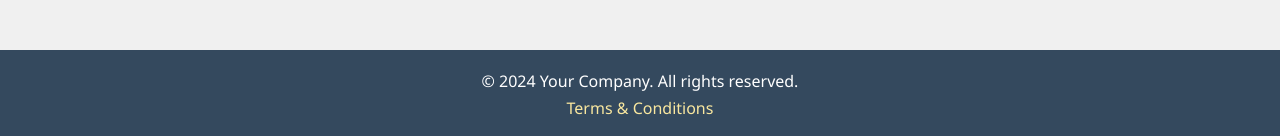
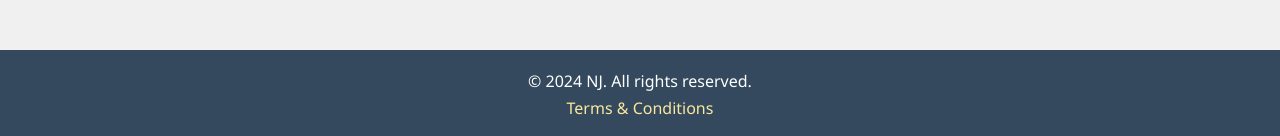
Before and after one commit to joselyneniyigena/web, a plain HTML site: page spare_parts.html in a window 1280 px wide. Shown: the part 5401-5537 px from the top of the page. Drawn offline with Linux system fonts and the light colour scheme.

Commit message:
Initial commit

```diff
--- a/spare_parts.html
+++ b/spare_parts.html
@@ -56,7 +56,7 @@
     </main>
 
     <footer>
-        <p>&copy; 2024 Your Company. All rights reserved.</p>
+        <p>&copy; 2024 NJ. All rights reserved.</p>
         <p><a href="#">Terms & Conditions</a></p>
     </footer>
 </body>
```
